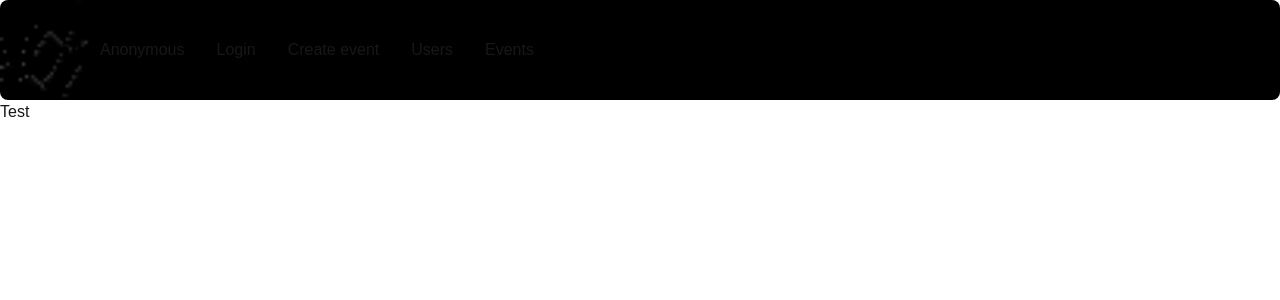
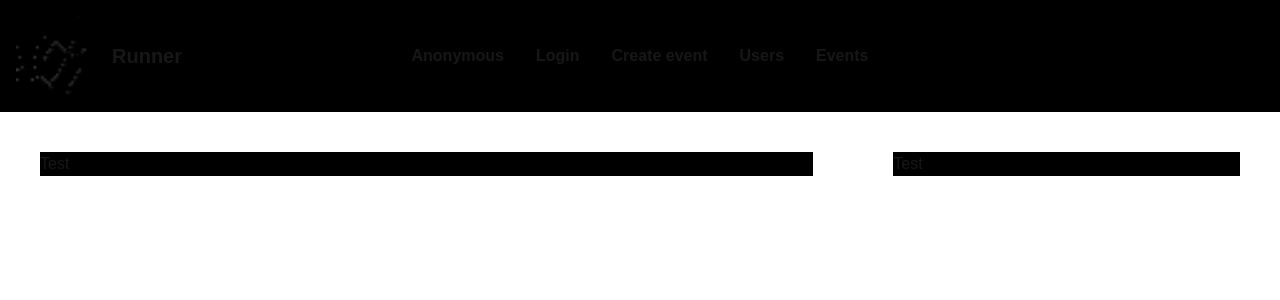
Before and after one commit to JoeOvenden/ReactPortfolio, a Next.js app: page /runner in a window 1280 px wide. Shown: the top 300 px of the page. Built offline with nearby package versions, Linux system fonts and the light colour scheme.

Commit message:
Styling of structure of runner main page work

```diff
--- a/app/runner/page.tsx
+++ b/app/runner/page.tsx
@@ -4,11 +4,18 @@ import Link from 'next/link';
 import { Lusitana } from 'next/font/google';
 // import { lusitana } from './ui/fonts';
 import Image from 'next/image';
+import Section from '../ui/runner/mainsection';
+import MainSection from '../ui/runner/mainsection';
 
 export default function Page() {
   return (
-    <main>
-        <p>Test</p>
+    <main className='grid p-10 grid-cols-3 gap-20'>
+        <MainSection className='col-span-2'>
+          <p>Test</p>
+        </MainSection>
+        <MainSection className='col-span-1'>
+          Test
+        </MainSection>
     </main>
   );
 }
--- /dev/null
+++ b/app/ui/runner/mainsection.tsx
@@ -0,0 +1,9 @@
+import { ReactNode } from "react";
+
+export default function MainSection({ className = "", children } : {className?: string, children: React.ReactNode }) {
+  return (
+    <div className={`bg-black ${className}`}>
+        {children}
+    </div>
+  );
+}
--- a/app/ui/runner/nav.tsx
+++ b/app/ui/runner/nav.tsx
@@ -1,24 +1,49 @@
-import Link from 'next/link';
+import Link, { LinkProps } from 'next/link';
 import Image from 'next/image';
+import { ReactNode, AnchorHTMLAttributes } from 'react';
+
+
+interface NavbarLinkProps extends LinkProps {
+  className?: string;
+  children: ReactNode;
+}
+
+function NavbarLink({ className = "", children, ...props}: NavbarLinkProps) {
+  return (
+    <Link
+      {...props}
+      className={`hover:text-black transition duration-150 font-semibold ${className}`}
+    >
+      {children}
+    </Link>
+  )
+}
 
 export default function Nav() {
-    const username = "Anonymous";
+  const username = "Anonymous";
   return (
-    <div className="flex flex-row items-center bg-accent rounded-lg">
-        <Image
-        className=""
+    <div className='relative flex flex-row items-center justify-between bg-accent p-4'>
+      <div className='flex flex-row items-center gap-4' id="left">
+        <Link href="/runner">
+          <Image
+            className=""
             src="/runner-log.png"
-            width={100}
-            height={76}
+            width={80}
+            height={61}
             alt="Man running logo"
           />
+        </Link>
+        <NavbarLink href="/runner" className='text-xl'>Runner</NavbarLink>
+      </div>
+      <div className="absolute left-1/2 transform -translate-x-1/2">
         <div className="flex flex-row gap-8">
-            <Link href="/">{username}</Link>
-            <Link href="/">Login</Link>
-            <Link href="/">Create event</Link>
-            <Link href="/">Users</Link>
-            <Link href="/">Events</Link>
+            <NavbarLink href="/runner">{username}</NavbarLink>
+            <NavbarLink href="/runner">Login</NavbarLink>
+            <NavbarLink href="/runner">Create event</NavbarLink>
+            <NavbarLink href="/runner">Users</NavbarLink>
+            <NavbarLink href="/runner">Events</NavbarLink>
         </div>
+      </div>
     </div>
   );
 }
```
